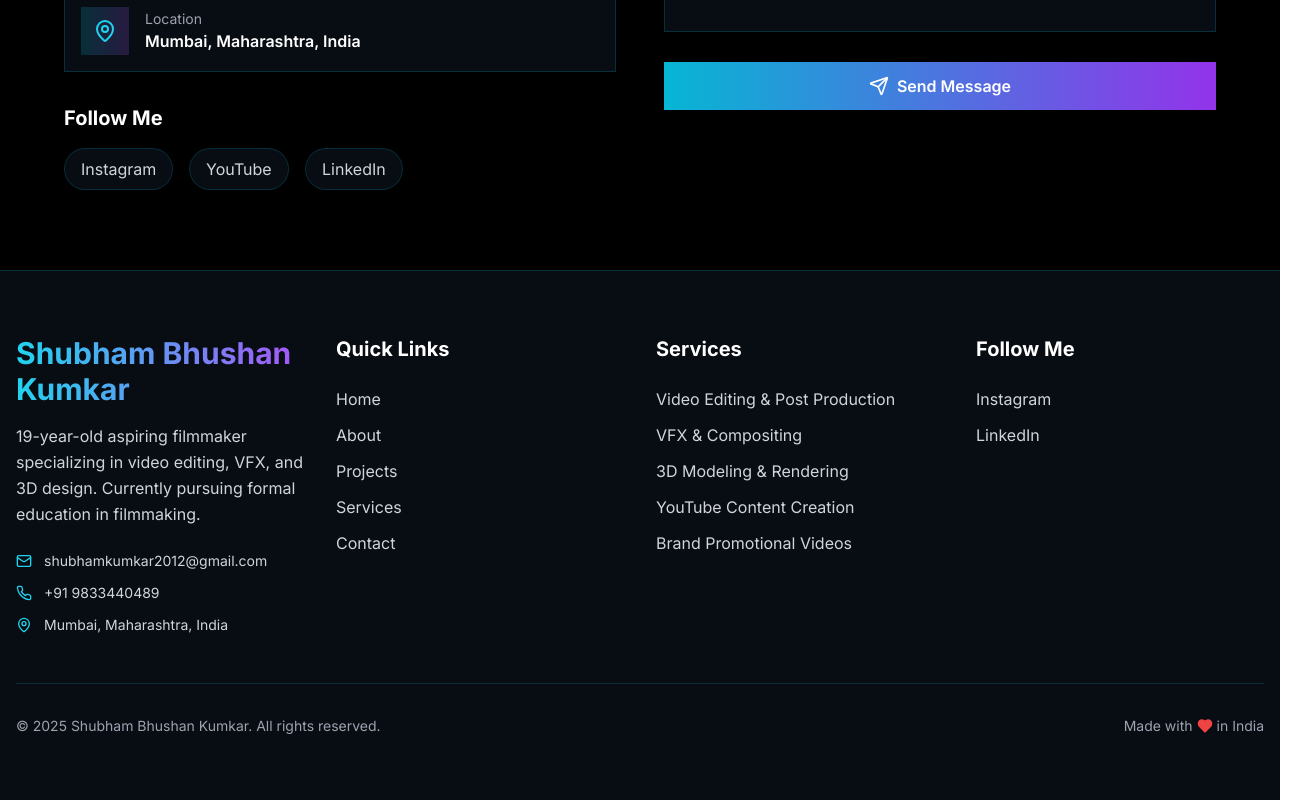
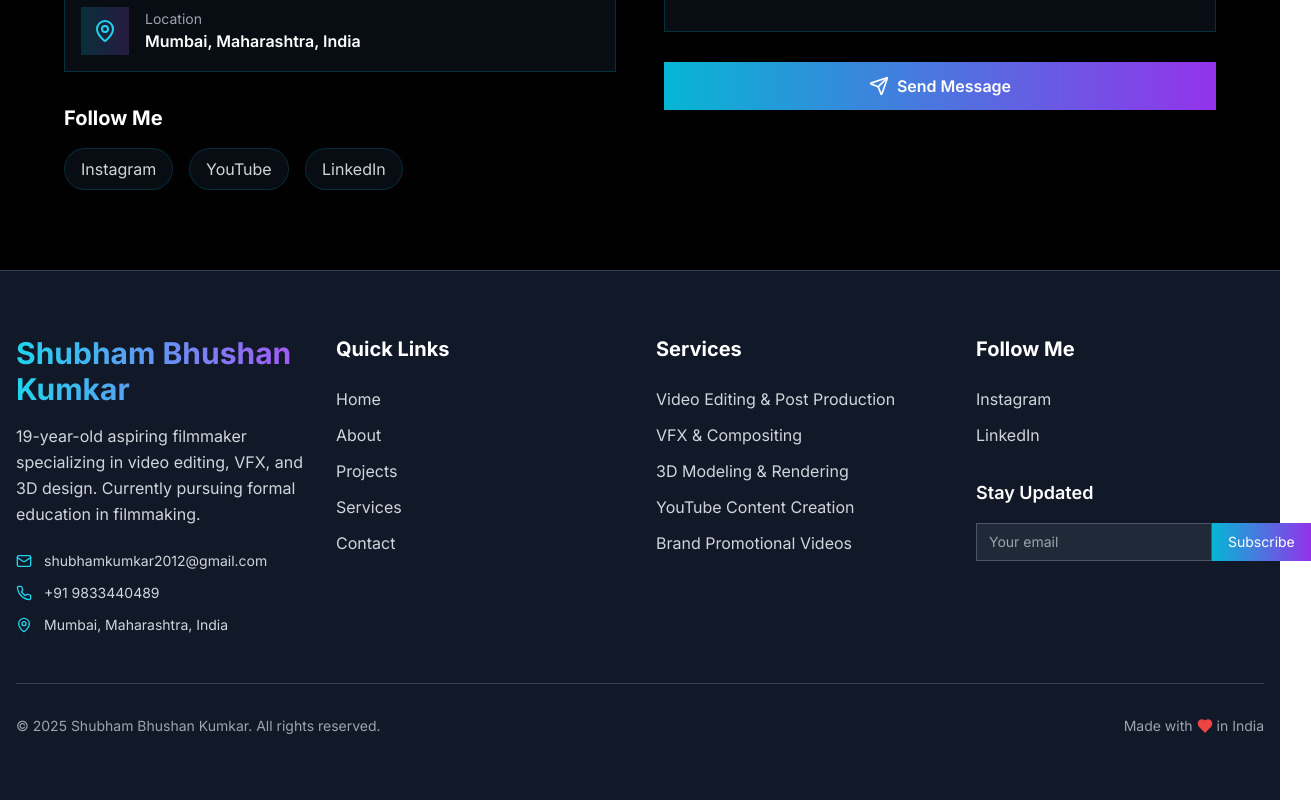
Before and after one commit to MihirVaru7/porfolio, a Next.js app: page /about in a window 1280 px wide. Shown: the part 3469-4269 px from the top of the page, 1311 px wide, since content can reach past the window. Built offline with nearby package versions, Linux system fonts and the light colour scheme.

Commit message:
footerchange7 commit

```diff
--- a/components/footer.tsx
+++ b/components/footer.tsx
@@ -1,6 +1,3 @@
-"use client"
-
-import { motion } from "framer-motion"
 import Link from "next/link"
 import { Mail, Phone, MapPin, Heart } from "lucide-react"
 
@@ -45,16 +42,11 @@ const contactInfo = [
 
 export default function Footer() {
   return (
-    <footer className="relative bg-gray-900/50 backdrop-blur-sm border-t border-cyan-500/20">
+    <footer className="bg-gray-900 border-t border-gray-700">
       <div className="max-w-7xl mx-auto px-4 py-16">
         <div className="grid lg:grid-cols-4 md:grid-cols-2 gap-8">
           {/* Brand Section */}
-          <motion.div
-            initial={{ opacity: 0, y: 20 }}
-            whileInView={{ opacity: 1, y: 0 }}
-            transition={{ duration: 0.6 }}
-            className="lg:col-span-1"
-          >
+          <div className="lg:col-span-1">
             <div className="mb-6">
               <h3 className="text-3xl font-bold bg-gradient-to-r from-cyan-400 to-purple-500 bg-clip-text text-transparent mb-4">
                 Shubham Bhushan Kumkar
@@ -67,136 +59,101 @@ export default function Footer() {
 
             {/* Contact Info */}
             <div className="space-y-3">
-              {contactInfo.map((info, index) => {
+              {contactInfo.map((info) => {
                 const Icon = info.icon
                 return (
-                  <motion.a
+                  <a
                     key={info.label}
                     href={info.href}
                     target={info.href.startsWith("http") ? "_blank" : undefined}
                     rel={info.href.startsWith("http") ? "noopener noreferrer" : undefined}
-                    initial={{ opacity: 0, x: -20 }}
-                    whileInView={{ opacity: 1, x: 0 }}
-                    transition={{ duration: 0.4, delay: 0.1 * index }}
-                    whileHover={{ x: 5 }}
-                    className="flex items-center text-gray-300 hover:text-cyan-400 transition-all group"
+                    className="flex items-center text-gray-300 hover:text-cyan-400 transition-colors duration-200 group"
                   >
-                    <Icon className="w-4 h-4 mr-3 text-cyan-400 group-hover:scale-110 transition-transform" />
+                    <Icon className="w-4 h-4 mr-3 text-cyan-400 group-hover:scale-110 transition-transform duration-200" />
                     <span className="text-sm">{info.label}</span>
-                  </motion.a>
+                  </a>
                 )
               })}
             </div>
-          </motion.div>
+          </div>
 
           {/* Quick Links */}
-          <motion.div
-            initial={{ opacity: 0, y: 20 }}
-            whileInView={{ opacity: 1, y: 0 }}
-            transition={{ duration: 0.6, delay: 0.1 }}
-          >
+          <div>
             <h4 className="text-xl font-bold text-white mb-6">Quick Links</h4>
             <ul className="space-y-3">
-              {footerLinks.pages.map((link, index) => (
-                <motion.li
-                  key={link.name}
-                  initial={{ opacity: 0, x: -20 }}
-                  whileInView={{ opacity: 1, x: 0 }}
-                  transition={{ duration: 0.4, delay: 0.05 * index }}
-                >
+              {footerLinks.pages.map((link) => (
+                <li key={link.name}>
                   <Link
                     href={link.href}
-                    className="text-gray-300 hover:text-cyan-400 transition-colors hover:translate-x-1 inline-block"
+                    className="text-gray-300 hover:text-cyan-400 transition-colors duration-200 hover:translate-x-1 inline-block transform"
                   >
                     {link.name}
                   </Link>
-                </motion.li>
+                </li>
               ))}
             </ul>
-          </motion.div>
+          </div>
 
           {/* Services */}
-          <motion.div
-            initial={{ opacity: 0, y: 20 }}
-            whileInView={{ opacity: 1, y: 0 }}
-            transition={{ duration: 0.6, delay: 0.2 }}
-          >
+          <div>
             <h4 className="text-xl font-bold text-white mb-6">Services</h4>
             <ul className="space-y-3">
-              {footerLinks.services.map((service, index) => (
-                <motion.li
-                  key={service.name}
-                  initial={{ opacity: 0, x: -20 }}
-                  whileInView={{ opacity: 1, x: 0 }}
-                  transition={{ duration: 0.4, delay: 0.05 * index }}
-                >
+              {footerLinks.services.map((service) => (
+                <li key={service.name}>
                   <Link
                     href={service.href}
-                    className="text-gray-300 hover:text-cyan-400 transition-colors hover:translate-x-1 inline-block"
+                    className="text-gray-300 hover:text-cyan-400 transition-colors duration-200 hover:translate-x-1 inline-block transform"
                   >
                     {service.name}
                   </Link>
-                </motion.li>
+                </li>
               ))}
             </ul>
-          </motion.div>
+          </div>
 
           {/* Social Links */}
-          <motion.div
-            initial={{ opacity: 0, y: 20 }}
-            whileInView={{ opacity: 1, y: 0 }}
-            transition={{ duration: 0.6, delay: 0.3 }}
-          >
+          <div>
             <h4 className="text-xl font-bold text-white mb-6">Follow Me</h4>
             <div className="space-y-3">
-              {footerLinks.social.map((social, index) => (
-                <motion.a
+              {footerLinks.social.map((social) => (
+                <a
                   key={social.name}
                   href={social.href}
                   target="_blank"
                   rel="noopener noreferrer"
-                  initial={{ opacity: 0, x: -20 }}
-                  whileInView={{ opacity: 1, x: 0 }}
-                  transition={{ duration: 0.4, delay: 0.05 * index }}
-                  whileHover={{ x: 5, scale: 1.05 }}
-                  className="block text-gray-300 hover:text-cyan-400 transition-all"
+                  className="block text-gray-300 hover:text-cyan-400 transition-all duration-200 hover:translate-x-1 transform"
                 >
                   {social.name}
-                </motion.a>
+                </a>
               ))}
             </div>
 
-            {/* Newsletter Signup */}
-            {/* <div className="mt-8">
+            {/* Newsletter Signup - Commented out but available */}
+            <div className="mt-8">
               <h5 className="text-lg font-semibold text-white mb-4">Stay Updated</h5>
               <div className="flex">
                 <input
                   type="email"
                   placeholder="Your email"
-                  className="flex-1 px-3 py-2 bg-gray-800 border border-cyan-500/20 rounded-l-lg text-white text-sm focus:border-cyan-400 focus:outline-none"
+                  className="flex-1 px-3 py-2 bg-gray-800 border border-gray-600 rounded-l-lg text-white text-sm focus:border-cyan-400 focus:outline-none transition-colors duration-200"
                 />
-                <button className="px-4 py-2 bg-gradient-to-r from-cyan-500 to-purple-600 rounded-r-lg text-white text-sm hover:shadow-lg transition-all">
+                <button className="px-4 py-2 bg-gradient-to-r from-cyan-500 to-purple-600 rounded-r-lg text-white text-sm hover:from-cyan-600 hover:to-purple-700 transition-all duration-200">
                   Subscribe
                 </button>
               </div>
-            </div> */}
-          </motion.div>
+            </div>
+          </div>
         </div>
 
         {/* Bottom Bar */}
-        <motion.div
-          initial={{ opacity: 0 }}
-          whileInView={{ opacity: 1 }}
-          transition={{ duration: 0.6, delay: 0.4 }}
-          className="border-t border-cyan-500/20 mt-12 pt-8 flex flex-col md:flex-row justify-between items-center"
-        >
+        <div className="border-t border-gray-700 mt-12 pt-8 flex flex-col md:flex-row justify-between items-center">
           <p className="text-gray-400 text-sm mb-4 md:mb-0">© 2025 Shubham Bhushan Kumkar. All rights reserved.</p>
           <div className="flex items-center text-gray-400 text-sm">
             <span>Made with</span>
             <Heart className="w-4 h-4 mx-1 text-red-500 fill-current" />
             <span>in India</span>
           </div>
-        </motion.div>
+        </div>
       </div>
     </footer>
   )
```
